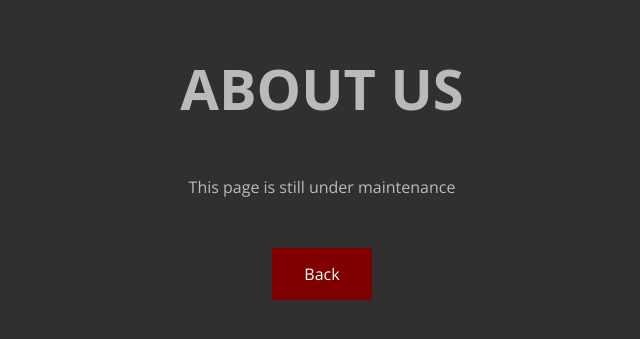
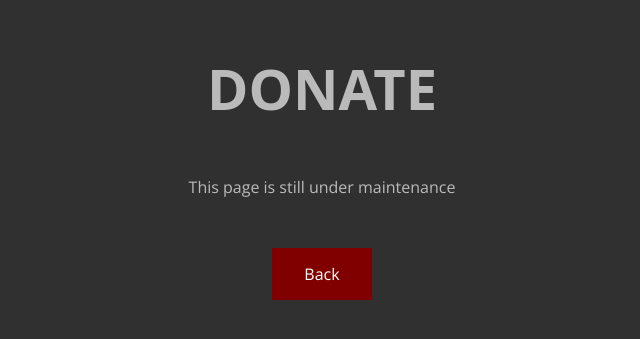
Before and after one commit to EmilioMendoza98/ChangeforChowder, a Flask app: page /donate in a window 1280 px wide. Shown: the top 339 px of the page, without its empty margins (318-958 px from the left). Run offline with Flask 2, Linux system fonts and the light colour scheme.

Commit message:
Update Donate.html

```diff
--- a/templates/Donate.html
+++ b/templates/Donate.html
@@ -6,7 +6,7 @@
     <title></title>
   </head>
   <body style="background-color: #303030">
-    <h1 style="color: #bababa"class="regularh1">About us</h1>
+    <h1 style="color: #bababa"class="regularh1">Donate</h1>
 
     <p class="aboutpara" style="margin-left: 50px; margin-right: 50px;">This page is still under maintenance</p>
 
```
